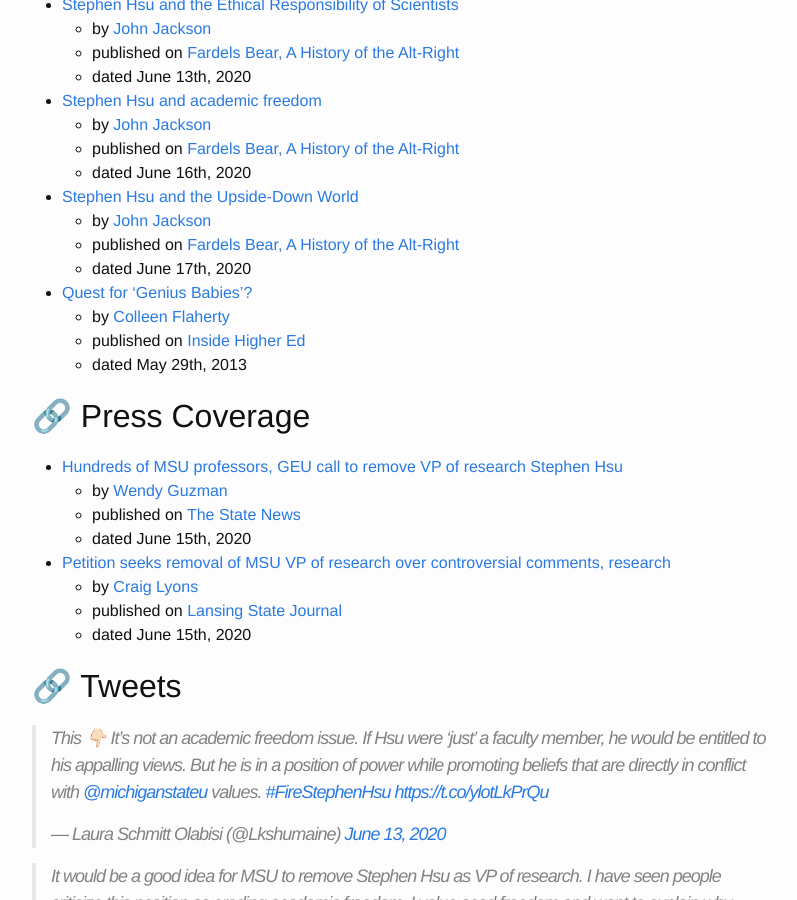
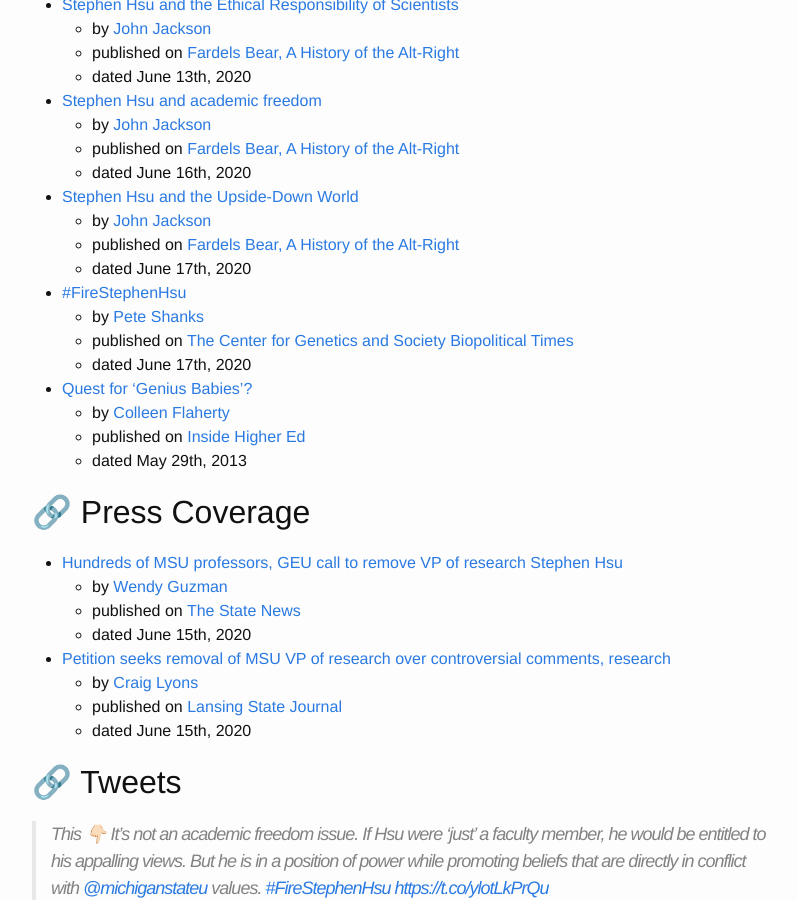
Before and after one commit to mmore500/mmore500.github.io, a Jekyll site: the page built from blog_professional/_posts/2020-06-16-firestephenhsu-listing.md, in a window 1280 px wide and 900 px high, scrolled down 1194 px. Shown: the whole window, without its empty margins (238-1035 px from the left). Built offline with Jekyll 4.4.1, drawn with Linux system fonts in a browser that asks for light colours; emoji names are drawn with the system emoji font; comment, search, counter and statistics services are not loaded; some of the changed text lies outside the part shown.

Commit message:
Add CGS blog post

```diff
--- a/blog_professional/_posts/2020-06-16-firestephenhsu-listing.md
+++ b/blog_professional/_posts/2020-06-16-firestephenhsu-listing.md
@@ -45,6 +45,10 @@
 * [Stephen Hsu and the Upside-Down World](https://altrightorigins.com/2020/06/17/hsu-defenders/)
   * by [John Jackson](https://lbc.msu.edu/about/directory/jackson-j.html)
   * published on [Fardels Bear, A History of the Alt-Right](https://lbc.msu.edu/about/directory/jackson-j.html)
+  * dated June 17th, 2020
+* [#FireStephenHsu](https://www.geneticsandsociety.org/biopolitical-times/firestephenhsu)
+  * by [Pete Shanks](https://www.geneticsandsociety.org/user/32)
+  * published on [The Center for Genetics and Society Biopolitical Times](https://www.geneticsandsociety.org/biopolitical-times)
   * dated June 17th, 2020
 * [Quest for 'Genius Babies'?](https://www.insidehighered.com/news/2013/05/29/wake-controversy-over-harvard-dissertation-race-and-iq-scrutiny-michigan-state)
 	* by [Colleen Flaherty](https://www.insidehighered.com/users/colleen-flaherty)
```
Also changed, not shown: other parts of blog_professional/_posts/2020-06-16-firestephenhsu-listing.md (+1 -1 lines).
